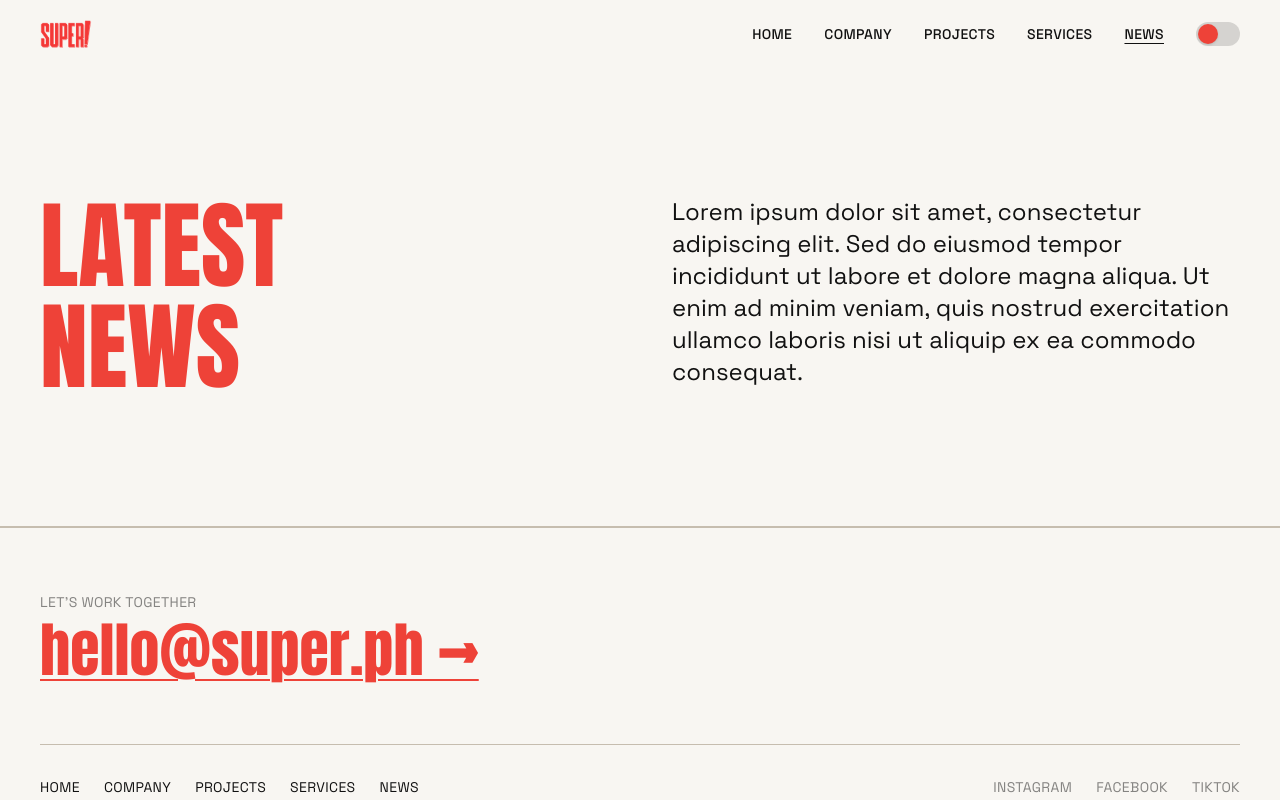
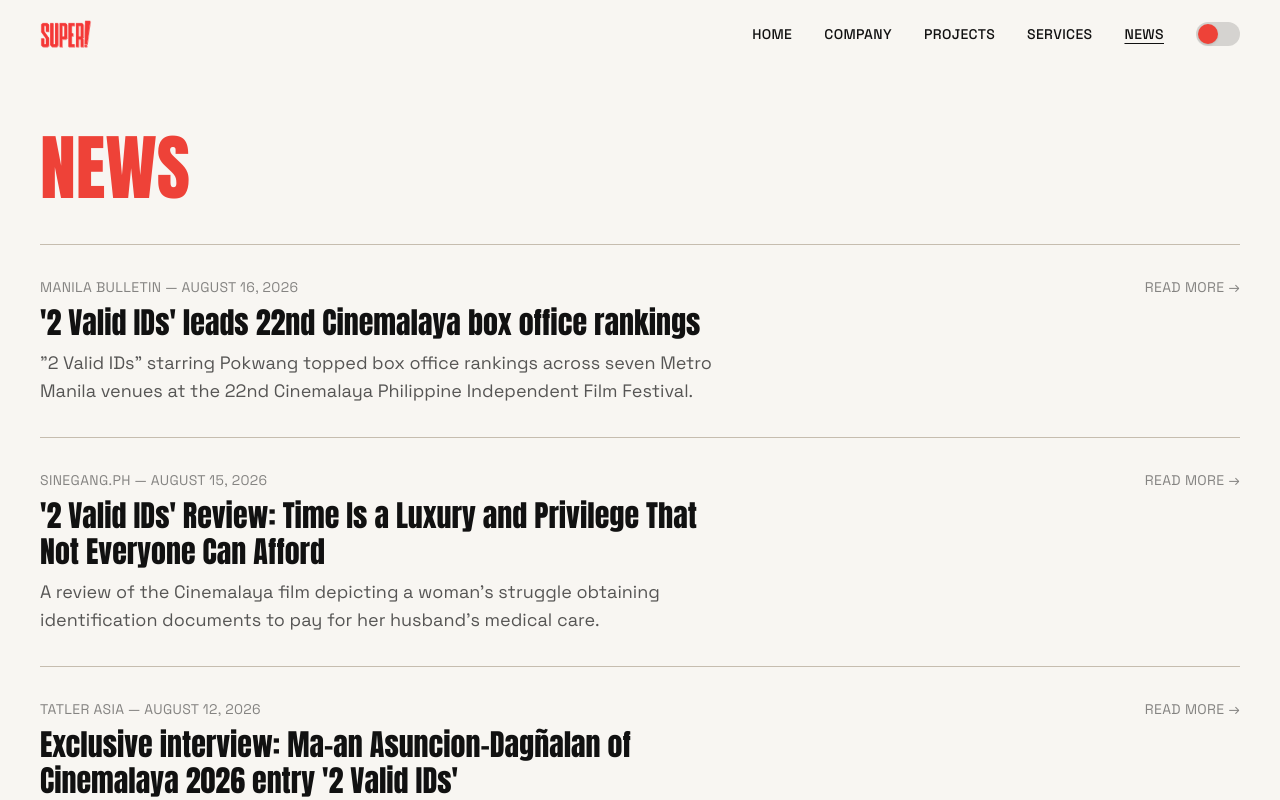
Before and after one commit to Jijots/super-website, a React (Vite) app: page /news in a window 1280 px wide. Shown: the top 800 px of the page. Built offline with nearby package versions, Linux system fonts and the light colour scheme.

Commit message:
Add real Cinemalaya press coverage to News page

```diff
--- /dev/null
+++ b/src/data/news.js
@@ -0,0 +1,42 @@
+export const news = [
+  {
+    title: "'2 Valid IDs' leads 22nd Cinemalaya box office rankings",
+    publication: "Manila Bulletin",
+    date: "2026-08-16",
+    summary:
+      "\"2 Valid IDs\" starring Pokwang topped box office rankings across seven Metro Manila venues at the 22nd Cinemalaya Philippine Independent Film Festival.",
+    url: "https://mb.com.ph/2026/08/16/2-valid-ids-leads-cinemalaya-2026-box-office-rankings",
+  },
+  {
+    title: "'2 Valid IDs' Review: Time Is a Luxury and Privilege That Not Everyone Can Afford",
+    publication: "SINEGANG.ph",
+    date: "2026-08-15",
+    summary:
+      "A review of the Cinemalaya film depicting a woman's struggle obtaining identification documents to pay for her husband's medical care.",
+    url: "https://www.sinegang.ph/filmreviews/2-valid-ids-mi",
+  },
+  {
+    title: "Exclusive interview: Ma-an Asuncion-Dagñalan of Cinemalaya 2026 entry '2 Valid IDs'",
+    publication: "Tatler Asia",
+    date: "2026-08-12",
+    summary:
+      "Filmmaker Ma-an Asuncion-Dagñalan discusses her Cinemalaya entry addressing broken Philippine identification and healthcare systems through a story about a farmer seeking medical aid.",
+    url: "https://www.tatlerasia.com/lifestyle/entertainment/maan-asuncion-dagnalan-2-valid-ids-interview",
+  },
+  {
+    title: "2 Valid IDs (2026) by Ma-an L. Asuncion-Dagñalan Film Review",
+    publication: "Asian Movie Pulse",
+    date: "2026-08-10",
+    summary:
+      "A Filipino woman navigates bureaucratic obstacles to obtain identification documents needed to access funds for her husband's medical treatment.",
+    url: "https://asianmoviepulse.com/2026/08/2-valid-ids-2026/",
+  },
+  {
+    title: "Two valid IDs and a national ID that failed us",
+    publication: "The Manila Times",
+    date: "2026-07-25",
+    summary:
+      "An opinion column on how the Philippine national ID system has failed to resolve documentation issues for citizens, years after implementation.",
+    url: "https://www.manilatimes.net/2026/07/25/opinion/columns/two-valid-ids-and-a-national-id-that-failed-us/2391128",
+  },
+];
--- a/src/pages/News.jsx
+++ b/src/pages/News.jsx
@@ -1,18 +1,36 @@
+import { news } from "../data/news";
+
+const formatDate = (dateStr) =>
+  new Date(dateStr).toLocaleDateString("en-US", { year: "numeric", month: "long", day: "numeric" });
+
 export default function News() {
   return (
-    <section className="grid gap-10 px-6 py-24 md:grid-cols-2 md:gap-16 md:px-10 md:py-32">
-      <h1 className="font-display text-6xl leading-[1.05] text-super-red md:text-8xl">
-        LATEST
-        <br />
-        NEWS
-      </h1>
-      <div className="space-y-6 text-lg md:text-2xl">
-        <p>
-          Lorem ipsum dolor sit amet, consectetur adipiscing elit. Sed do eiusmod
-          tempor incididunt ut labore et dolore magna aliqua. Ut enim ad minim
-          veniam, quis nostrud exercitation ullamco laboris nisi ut aliquip ex ea
-          commodo consequat.
-        </p>
+    <section className="px-6 py-16 md:px-10">
+      <h1 className="font-display text-5xl text-super-red md:text-7xl">NEWS</h1>
+
+      <div className="mt-10 divide-y divide-brown/30 border-t border-brown/30">
+        {news.map((item) => (
+          <a
+            key={item.url}
+            href={item.url}
+            target="_blank"
+            rel="noreferrer"
+            className="group block gap-6 py-8 transition-colors md:flex md:items-baseline md:justify-between"
+          >
+            <div className="md:max-w-2xl">
+              <p className="text-sm uppercase tracking-wide text-ink/50">
+                {item.publication} — {formatDate(item.date)}
+              </p>
+              <h2 className="mt-2 font-display text-2xl transition-colors group-hover:text-super-red md:text-3xl">
+                {item.title}
+              </h2>
+              <p className="mt-2 text-base text-ink/70 md:text-lg">{item.summary}</p>
+            </div>
+            <span className="mt-4 block shrink-0 text-sm uppercase tracking-wide text-ink/50 transition-colors group-hover:text-super-red md:mt-0">
+              Read more →
+            </span>
+          </a>
+        ))}
       </div>
     </section>
   );
```
